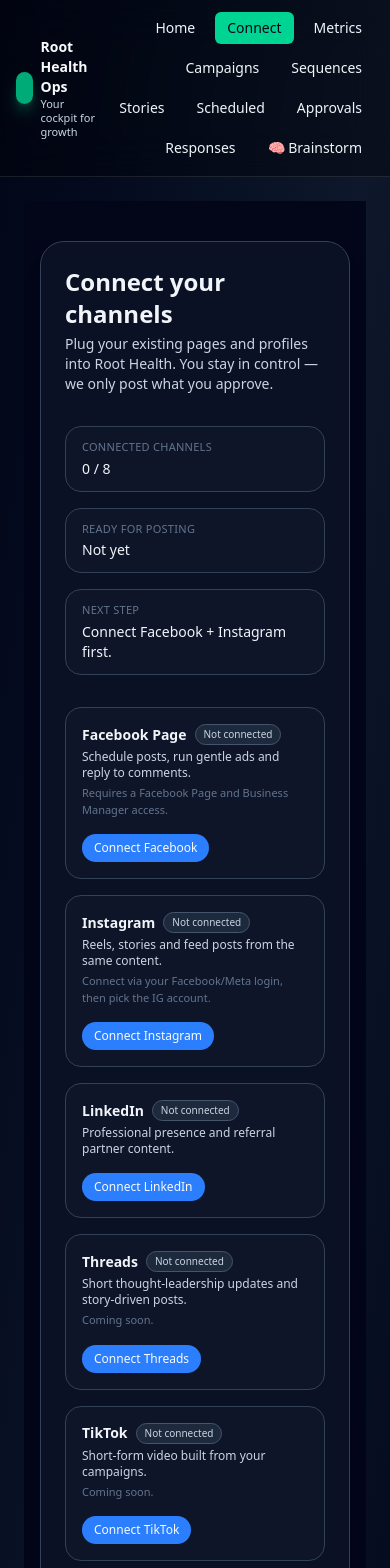
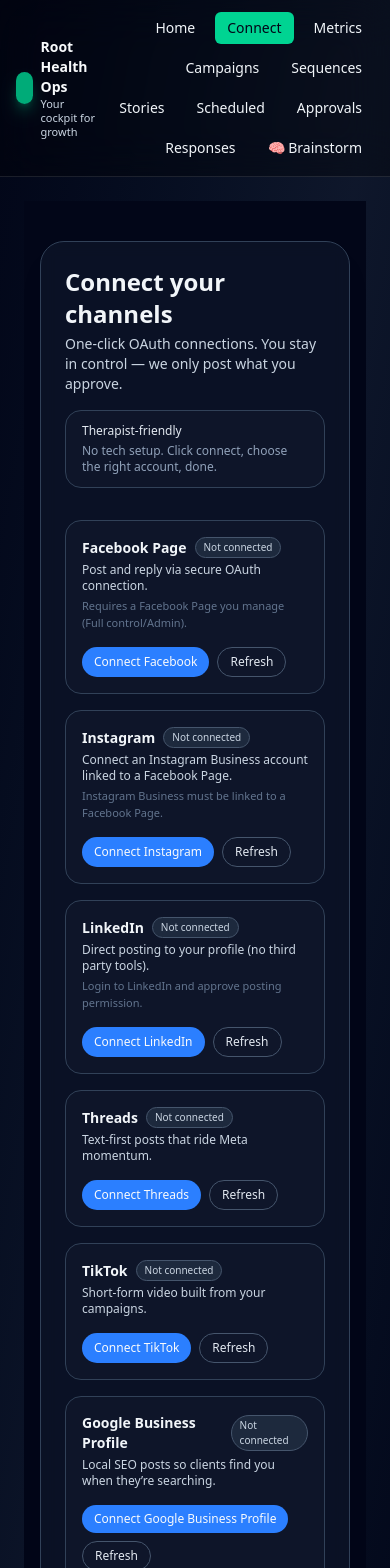
Before and after one commit to Hypnohippy/root-health-ops-dashboard1, a Next.js app: page /dashboard/connect in a window 390 px wide. Shown: the top 1568 px of the page. Built offline with nearby package versions, Linux system fonts and the light colour scheme; no server answers.

Commit message:
Update page.tsx

```diff
--- a/app/dashboard/connect/page.tsx
+++ b/app/dashboard/connect/page.tsx
@@ -8,10 +8,10 @@ type ProviderId =
   | "instagram"
   | "tiktok"
   | "linkedin"
-  | "threads"
   | "google"
   | "email"
-  | "whatsapp";
+  | "whatsapp"
+  | "threads";
 
 type ConnectionStatus = "connected" | "disconnected" | "pending";
 
@@ -26,45 +26,36 @@ type Provider = {
   lastSync?: string;
 };
 
-type SocialAccountRow = {
-  platform: ProviderId;
-  page_id: string | null;
-  page_name: string | null;
-};
-
-const ORG_ID = "23a054db-7040-40b1-b193-2f43cfa139de";
-const STORAGE_KEY = "rh_connect_providers";
-
 const initialProviders: Provider[] = [
   {
     id: "facebook",
     name: "Facebook",
     label: "Facebook Page",
-    description: "Schedule posts, run gentle ads and reply to comments.",
-    hint: "Requires a Facebook Page and Business Manager access.",
+    description: "Post and reply via secure OAuth connection.",
+    hint: "Requires a Facebook Page you manage (Full control/Admin).",
     status: "disconnected",
   },
   {
     id: "instagram",
     name: "Instagram",
     label: "Instagram",
-    description: "Reels, stories and feed posts from the same content.",
-    hint: "Connect via your Facebook/Meta login, then pick the IG account.",
+    description: "Connect an Instagram Business account linked to a Facebook Page.",
+    hint: "Instagram Business must be linked to a Facebook Page.",
     status: "disconnected",
   },
   {
     id: "linkedin",
     name: "LinkedIn",
     label: "LinkedIn",
-    description: "Professional presence and referral partner content.",
+    description: "Direct posting to your profile (no third party tools).",
+    hint: "Login to LinkedIn and approve posting permission.",
     status: "disconnected",
   },
   {
     id: "threads",
     name: "Threads",
     label: "Threads",
-    description: "Short thought-leadership updates and story-driven posts.",
-    hint: "Coming soon.",
+    description: "Text-first posts that ride Meta momentum.",
     status: "disconnected",
   },
   {
@@ -72,7 +63,6 @@ const initialProviders: Provider[] = [
     name: "TikTok",
     label: "TikTok",
     description: "Short-form video built from your campaigns.",
-    hint: "Coming soon.",
     status: "disconnected",
   },
   {
@@ -80,7 +70,6 @@ const initialProviders: Provider[] = [
     name: "Google Business Profile",
     label: "Google Business Profile",
     description: "Local SEO posts so clients find you when they’re searching.",
-    hint: "Coming soon.",
     status: "disconnected",
   },
   {
@@ -88,7 +77,6 @@ const initialProviders: Provider[] = [
     name: "Email",
     label: "Email newsletter",
     description: "Educational campaigns and gentle nurture sequences.",
-    hint: "Connect your email platform or start simple with CSV export.",
     status: "disconnected",
   },
   {
@@ -96,62 +84,45 @@ const initialProviders: Provider[] = [
     name: "WhatsApp",
     label: "WhatsApp / messaging",
     description: "Automated follow-ups and check-ins, never spammy.",
-    hint: "Coming soon.",
     status: "disconnected",
   },
 ];
 
-// ✅ THIS is the critical fix: instagram must pass provider=instagram
 const connectUrls: Record<ProviderId, string> = {
   facebook: "/api/social/connect/start?provider=facebook",
   instagram: "/api/social/connect/start?provider=instagram",
-  linkedin: "#",
+  linkedin: "/api/social/connect/start?provider=linkedin",
+
+  // Coming next:
   threads: "#",
   tiktok: "#",
   google: "#",
-  email: "/dashboard/connect/email/setup",
+  email: "#",
   whatsapp: "#",
+};
+
+type SocialAccountRow = {
+  platform: ProviderId;
+  page_id: string | null;
+  page_name: string | null;
 };
 
 export default function DashboardConnectPage() {
   const [providers, setProviders] = useState<Provider[]>(initialProviders);
   const [busyProvider, setBusyProvider] = useState<ProviderId | null>(null);
 
-  // Facebook Test Post + Root Coach state
-  const [testMessage, setTestMessage] = useState(
-    "This is a test post from Root Health Ops Dashboard ✅"
-  );
-  const [testIsLoading, setTestIsLoading] = useState(false);
-  const [testStatus, setTestStatus] = useState<string | null>(null);
-  const [testError, setTestError] = useState<string | null>(null);
-  const [coachMessage, setCoachMessage] = useState<string | null>(null);
-
-  const loadSocialAccounts = async () => {
+  async function loadSocialAccounts() {
     try {
-      const res = await fetch(
-        `/api/social-accounts?organisationId=${encodeURIComponent(ORG_ID)}`
-      );
-
-      if (!res.ok) {
-        console.warn("[dashboard/connect] /api/social-accounts not ok", res.status);
-        return;
-      }
-
-      const data = await res.json();
-      const rows: SocialAccountRow[] = data.socialAccounts ?? [];
+      const res = await fetch("/api/social-accounts", { cache: "no-store" });
+      const data = await res.json().catch(() => null);
+      const rows: SocialAccountRow[] = data?.socialAccounts ?? [];
 
       setProviders((prev) =>
         prev.map((p) => {
           const row = rows.find((r) => r.platform === p.id);
           if (!row) {
-            return {
-              ...p,
-              status: "disconnected",
-              accountName: undefined,
-              lastSync: undefined,
-            };
+            return { ...p, status: "disconnected", accountName: undefined };
           }
-
           return {
             ...p,
             status: "connected",
@@ -159,137 +130,24 @@ export default function DashboardConnectPage() {
           };
         })
       );
-    } catch (err) {
-      console.error("[dashboard/connect] failed to load social accounts", err);
+    } catch (e) {
+      console.error("[dashboard/connect] loadSocialAccounts failed", e);
     }
-  };
-
-  // ✅ Handle return from connect flows (/dashboard/connect?provider=...&success=1)
-  const handleReturnFromConnectFlow = async () => {
-    try {
-      const url = new URL(window.location.href);
-      const params = url.searchParams;
-
-      const provider = (params.get("provider") || "").toLowerCase().trim() as ProviderId;
-      const success = (params.get("success") || "").toLowerCase().trim();
-
-      if (!provider) return;
-
-      // Only handle if it's one of our provider ids
-      const allowed: ProviderId[] = [
-        "facebook",
-        "instagram",
-        "tiktok",
-        "linkedin",
-        "threads",
-        "google",
-        "email",
-        "whatsapp",
-      ];
-      if (!allowed.includes(provider)) return;
-
-      if (success === "1" || success === "true" || success === "yes") {
-        setProviders((prev) =>
-          prev.map((p) => (p.id === provider ? { ...p, status: "connected" } : p))
-        );
-
-        // Clean URL so refresh doesn’t keep re-triggering
-        params.delete("provider");
-        params.delete("success");
-        window.history.replaceState({}, "", `${url.pathname}?${params.toString()}`.replace(/\?$/, ""));
   }
-    } catch (err) {
-      console.warn("[dashboard/connect] handleReturnFromConnectFlow failed", err);
-    }
-  };
 
   useEffect(() => {
-    try {
-      const stored = window.localStorage.getItem(STORAGE_KEY);
-      if (stored) {
-        const parsed = JSON.parse(stored) as Provider[];
-        if (Array.isArray(parsed) && parsed.length > 0) {
-          setProviders(parsed);
-        }
-      }
-    } catch (err) {
-      console.warn("[dashboard/connect] failed to read localStorage", err);
-    }
-
-    void (async () => {
-      await handleReturnFromConnectFlow();
-      await loadSocialAccounts();
-    })();
-    // eslint-disable-next-line react-hooks/exhaustive-deps
+    void loadSocialAccounts();
   }, []);
-
-  useEffect(() => {
-    try {
-      window.localStorage.setItem(STORAGE_KEY, JSON.stringify(providers));
-    } catch (err) {
-      console.warn("[dashboard/connect] failed to write localStorage", err);
-    }
-  }, [providers]);
-
-  const saveSocialAccount = async (providerId: ProviderId, pageId?: string, pageName?: string) => {
-    try {
-      const res = await fetch("/api/social-accounts", {
-        method: "POST",
-        headers: { "Content-Type": "application/json" },
-        body: JSON.stringify({
-          platform: providerId,
-          pageId: pageId ?? null,
-          pageName: pageName ?? null,
-        }),
-      });
-
-      if (!res.ok) {
-        let body: any = null;
-        try {
-          body = await res.json();
-        } catch {}
-        console.error("[dashboard/connect] saveSocialAccount failed", res.status, body);
-      }
-    } catch (err) {
-      console.error("[dashboard/connect] failed to save social account", err);
-    }
-  };
-
-  const deleteSocialAccount = async (providerId: ProviderId) => {
-    try {
-      const res = await fetch("/api/social-accounts", {
-        method: "DELETE",
-        headers: { "Content-Type": "application/json" },
-        body: JSON.stringify({ platform: providerId }),
-      });
-
-      if (!res.ok) {
-        let body: any = null;
-        try {
-          body = await res.json();
-        } catch {}
-        console.error("[dashboard/connect] deleteSocialAccount failed", res.status, body);
-      }
-    } catch (err) {
-      console.error("[dashboard/connect] failed to delete social account", err);
-    }
-  };
 
   const handleConnectClick = (provider: Provider) => {
     const url = connectUrls[provider.id];
 
     if (!url || url === "#") {
-      alert(
-        `Connection setup for ${provider.label} is not enabled yet.\n\n` +
-          `Facebook + Instagram are the current supported heroes.\n` +
-          `Others are coming soon.`
-      );
+      alert(`Connect flow for ${provider.name} is coming soon.`);
       return;
     }
 
     setBusyProvider(provider.id);
-
-    // UX: mark pending
     setProviders((prev) =>
       prev.map((p) => (p.id === provider.id ? { ...p, status: "pending" } : p))
     );
@@ -297,10 +155,8 @@ export default function DashboardConnectPage() {
     window.location.href = url;
   };
 
-  const handleDisconnectClick = (provider: Provider) => {
-    if (!confirm(`Disconnect ${provider.label}? Root Health will stop posting to it.`)) {
-      return;
-    }
+  const handleDisconnectClick = async (provider: Provider) => {
+    if (!confirm(`Disconnect ${provider.label}?`)) return;
 
     setProviders((prev) =>
       prev.map((p) =>
@@ -310,204 +166,80 @@ export default function DashboardConnectPage() {
       )
     );
 
-    void deleteSocialAccount(provider.id);
-  };
-
-  const sendFacebookTestPost = async () => {
-    setTestIsLoading(true);
-    setTestStatus(null);
-    setTestError(null);
-    setCoachMessage(null);
-
     try {
-      const res = await fetch("/api/facebook-test-post", {
-        method: "POST",
+      await fetch("/api/social-accounts", {
+        method: "DELETE",
         headers: { "Content-Type": "application/json" },
-        body: JSON.stringify({ message: testMessage }),
+        body: JSON.stringify({ platform: provider.id }),
       });
-
-      let data: any = null;
-      try {
-        data = await res.json();
-      } catch {
-        throw new Error("Server did not return valid JSON. Check /api/facebook-test-post.");
-      }
-
-      if (!res.ok) throw new Error(data.error || "Failed to send test post");
-
-      setTestStatus("Test post sent successfully 🎉");
-
-      const now = new Date().toISOString();
-      setProviders((prev) =>
-        prev.map((p) =>
-          p.id === "facebook"
-            ? { ...p, status: "connected", lastSync: now, accountName: p.accountName ?? "Your Facebook Page" }
-            : p
-        )
-      );
-
-      await saveSocialAccount("facebook", undefined, "Your Facebook Page");
-      await loadSocialAccounts();
-    } catch (err: any) {
-      const message = err?.message || "Something went wrong sending the test post.";
-      setTestError(message);
-
-      fetch("/api/ai/root-coach", {
-        method: "POST",
-        headers: { "Content-Type": "application/json" },
-        body: JSON.stringify({
-          context: "facebook_test_post",
-          errorMessage: message,
-          userAction: "Clicked Facebook Test Post in Connect page",
-        }),
-      })
-        .then((r) => r.json())
-        .then((d) => d?.coachMessage && setCoachMessage(d.coachMessage))
-        .catch(() => {});
-    } finally {
-      setTestIsLoading(false);
+    } catch (e) {
+      console.error("[dashboard/connect] disconnect failed", e);
     }
   };
 
-  const handleTestClick = (provider: Provider) => {
-    if (provider.id === "facebook") {
-      void sendFacebookTestPost();
-      return;
-    }
-
-    setBusyProvider(provider.id);
-    void loadSocialAccounts().finally(() => setBusyProvider(null));
-  };
-
   return (
-    <div className="min-h-screen bg-slate-950 text-slate-100 flex items-center justify-center px-4 py-10">
-      <div className="w-full max-w-6xl bg-slate-900/70 border border-slate-700 rounded-3xl shadow-xl p-6 md:p-10 backdrop-blur">
+    <div className="min-h-screen bg-slate-950 text-slate-100 px-4 py-10">
+      <div className="mx-auto w-full max-w-6xl bg-slate-900/70 border border-slate-700 rounded-3xl shadow-xl p-6 md:p-10 backdrop-blur">
         <header className="flex flex-col md:flex-row md:items-center md:justify-between gap-4 mb-8">
           <div>
             <h1 className="text-2xl md:text-3xl font-semibold">Connect your channels</h1>
             <p className="text-sm text-slate-300 mt-1 max-w-xl">
-              Plug your existing pages and profiles into Root Health. You stay in control —
-              we only post what you approve.
+              One-click OAuth connections. You stay in control — we only post what you approve.
             </p>
+          </div>
+          <div className="text-xs text-slate-400 bg-slate-900/80 border border-slate-700 rounded-2xl px-4 py-3 max-w-xs">
+            <p className="font-medium text-slate-200 mb-1">Therapist-friendly</p>
+            <p>No tech setup. Click connect, choose the right account, done.</p>
           </div>
         </header>
 
-        <section className="grid gap-4 md:grid-cols-3 mb-8 text-sm">
-          <SummaryCard
-            label="Connected channels"
-            value={`${providers.filter((p) => p.status === "connected").length} / ${providers.length}`}
-          />
-          <SummaryCard
-            label="Ready for posting"
-            value={providers.some((p) => p.status === "connected") ? "Yes" : "Not yet"}
-          />
-          <SummaryCard label="Next step" value="Connect Facebook + Instagram first." />
-        </section>
-
-        <section className="grid gap-4 md:grid-cols-2 lg:grid-cols-3 mb-8">
-          {providers.map((provider) => (
-            <ProviderCard
-              key={provider.id}
-              provider={provider}
-              busy={busyProvider === provider.id}
-              onConnect={() => handleConnectClick(provider)}
-              onDisconnect={() => handleDisconnectClick(provider)}
-              onTest={() => handleTestClick(provider)}
-            />
-          ))}
-        </section>
-
-        <section className="rounded-2xl border border-emerald-500/30 bg-slate-900/80 p-6 space-y-4">
-          <div>
-            <h2 className="text-base md:text-lg font-semibold text-slate-50">Facebook Test Post</h2>
-            <p className="text-[11px] md:text-xs text-slate-400">
-              Sends a live test payload to your Make webhook.
-            </p>
-          </div>
-
-          <div className="space-y-2">
-            <label className="block text-[11px] font-medium text-slate-300">Test message content</label>
-            <textarea
-              className="w-full min-h-[100px] rounded-lg border border-slate-700 bg-slate-950 px-3 py-2 text-sm outline-none focus:border-emerald-500 focus:ring-1 focus:ring-emerald-500"
-              value={testMessage}
-              onChange={(e) => setTestMessage(e.target.value)}
-            />
-          </div>
-
-          <div className="flex flex-wrap items-center gap-3">
-            <button
-              type="button"
-              onClick={sendFacebookTestPost}
-              disabled={testIsLoading || !testMessage.trim()}
-              className="inline-flex items-center rounded-lg bg-emerald-500 px-4 py-2 text-sm font-semibold text-slate-950 disabled:opacity-60 disabled:cursor-not-allowed hover:bg-emerald-400 transition"
-            >
-              {testIsLoading ? "Sending…" : "Send Facebook Test Post"}
-            </button>
-          </div>
-
-          {testStatus && <div className="mt-2 text-[11px] text-emerald-400">{testStatus}</div>}
-          {testError && <div className="mt-2 text-[11px] text-red-400">{testError}</div>}
-
-          {coachMessage && (
-            <div className="mt-3 rounded-lg border border-sky-500/40 bg-sky-950/40 p-3">
-              <div className="text-[10px] uppercase tracking-wide text-sky-300 mb-1">Root Coach</div>
-              <div className="text-[11px] text-sky-50 whitespace-pre-wrap">{coachMessage}</div>
-            </div>
-          )}
-        </section>
-      </div>
-    </div>
-  );
-}
-
-/* Helper components */
-
-function SummaryCard({ label, value }: { label: string; value: string }) {
-  return (
-    <div className="rounded-2xl border border-slate-700 bg-slate-900/80 px-4 py-3">
-      <p className="text-[11px] uppercase tracking-wide text-slate-500">{label}</p>
-      <p className="mt-1 text-sm font-medium text-slate-100">{value}</p>
-    </div>
-  );
-}
-
-function ProviderCard({
-  provider,
-  busy,
-  onConnect,
-  onDisconnect,
-  onTest,
-}: {
-  provider: Provider;
-  busy: boolean;
-  onConnect: () => void;
-  onDisconnect: () => void;
-  onTest: () => void;
-}) {
-  const isConnected = provider.status === "connected";
-  const isPending = provider.status === "pending";
+        <section className="grid gap-4 md:grid-cols-2 lg:grid-cols-3">
+          {providers.map((provider) => {
+            const busy = busyProvider === provider.id;
+            const connected = provider.status === "connected";
 
             return (
-    <div className="flex flex-col rounded-2xl border border-slate-700 bg-slate-900/80 p-4">
+              <div
+                key={provider.id}
+                className="flex flex-col rounded-2xl border border-slate-700 bg-slate-900/80 p-4"
+              >
+                <div className="flex items-start justify-between gap-3">
                   <div>
                     <div className="flex items-center gap-2">
                       <span className="text-sm font-semibold">{provider.label}</span>
-          <StatusPill status={provider.status} />
+                      <span
+                        className={`inline-flex items-center rounded-full border px-2 py-0.5 text-[10px] font-medium ${
+                          provider.status === "connected"
+                            ? "bg-emerald-500/20 text-emerald-200 border-emerald-500/60"
+                            : provider.status === "pending"
+                              ? "bg-amber-500/15 text-amber-200 border-amber-500/60"
+                              : "bg-slate-800 text-slate-300 border-slate-600"
+                        }`}
+                      >
+                        {provider.status === "connected"
+                          ? "Connected"
+                          : provider.status === "pending"
+                            ? "Pending"
+                            : "Not connected"}
+                      </span>
                     </div>
+
                     <p className="mt-1 text-xs text-slate-300">{provider.description}</p>
                     {provider.hint && <p className="mt-1 text-[11px] text-slate-500">{provider.hint}</p>}
+
                     {provider.accountName && (
                       <p className="mt-2 text-[11px] text-emerald-300">
                         Connected as <span className="font-medium">{provider.accountName}</span>
                       </p>
                     )}
                   </div>
+                </div>
 
                 <div className="mt-4 flex flex-wrap gap-2">
-        {!isConnected && (
+                  {!connected && (
                     <button
                       type="button"
-            onClick={onConnect}
+                      onClick={() => handleConnectClick(provider)}
                       disabled={busy}
                       className="rounded-full bg-blue-500 px-3 py-1.5 text-xs font-medium text-slate-50 hover:bg-blue-400 disabled:opacity-60"
                     >
@@ -515,62 +247,33 @@ function ProviderCard({
                     </button>
                   )}
 
-        {isConnected && (
-          <>
+                  {connected && (
                     <button
                       type="button"
-              onClick={onTest}
-              className="rounded-full border border-emerald-500/70 bg-emerald-500/10 px-3 py-1.5 text-xs font-medium text-emerald-100 hover:bg-emerald-500/20"
-            >
-              Test connection
-            </button>
-            <button
-              type="button"
-              onClick={onDisconnect}
+                      onClick={() => handleDisconnectClick(provider)}
                       className="rounded-full border border-slate-600 bg-slate-900/80 px-3 py-1.5 text-xs text-slate-200 hover:border-red-500 hover:text-red-200"
                     >
                       Disconnect
                     </button>
-          </>
                   )}
 
-        {isPending && !isConnected && (
                   <button
                     type="button"
-            onClick={onTest}
-            className="rounded-full border border-amber-500/70 bg-amber-500/10 px-3 py-1.5 text-xs font-medium text-amber-100 hover:bg-amber-500/20"
+                    onClick={() => void loadSocialAccounts()}
+                    className="rounded-full border border-slate-600 bg-slate-900/80 px-3 py-1.5 text-xs text-slate-200 hover:border-slate-500"
                   >
-            Refresh status
+                    Refresh
                   </button>
-        )}
+                </div>
+              </div>
+            );
+          })}
+        </section>
+
+        <footer className="mt-8 text-xs text-slate-400">
+          Tip: Always click Connect from this page. Don’t bookmark OAuth pick pages — they’re token-driven.
+        </footer>
       </div>
     </div>
   );
 }
-
-function StatusPill({ status }: { status: ConnectionStatus }) {
-  let text = "";
-  let color = "";
-
-  switch (status) {
-    case "connected":
-      text = "Connected";
-      color = "bg-emerald-500/20 text-emerald-200 border-emerald-500/60";
-      break;
-    case "pending":
-      text = "Pending";
-      color = "bg-amber-500/15 text-amber-200 border-amber-500/60";
-      break;
-    default:
-      text = "Not connected";
-      color = "bg-slate-800 text-slate-300 border-slate-600";
-  }
-
-  return (
-    <span
-      className={`inline-flex items-center rounded-full border px-2 py-0.5 text-[10px] font-medium ${color}`}
-    >
-      {text}
-    </span>
-  );
-}
```
Lines whose indentation alone changed are shown as unchanged.
